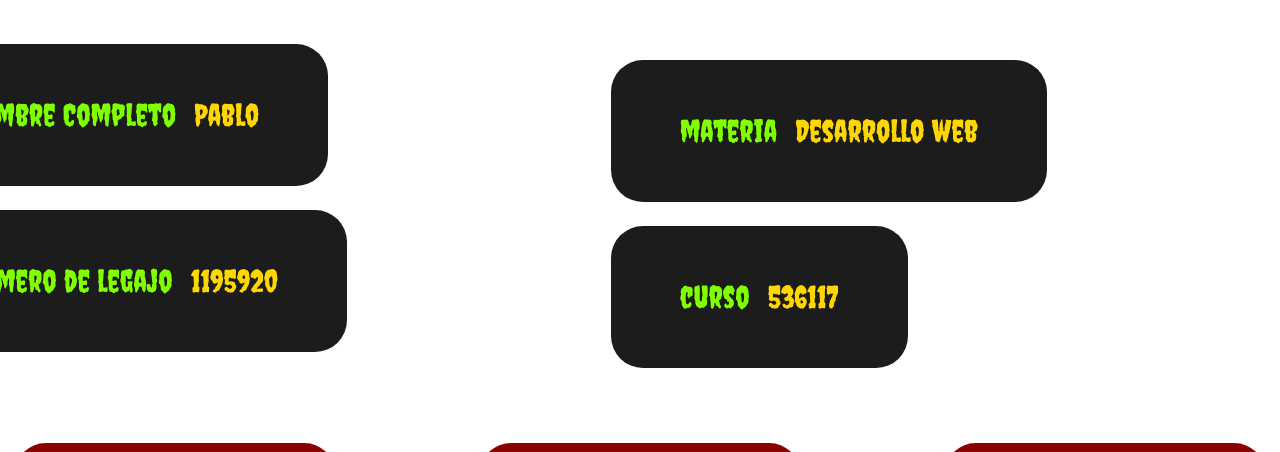
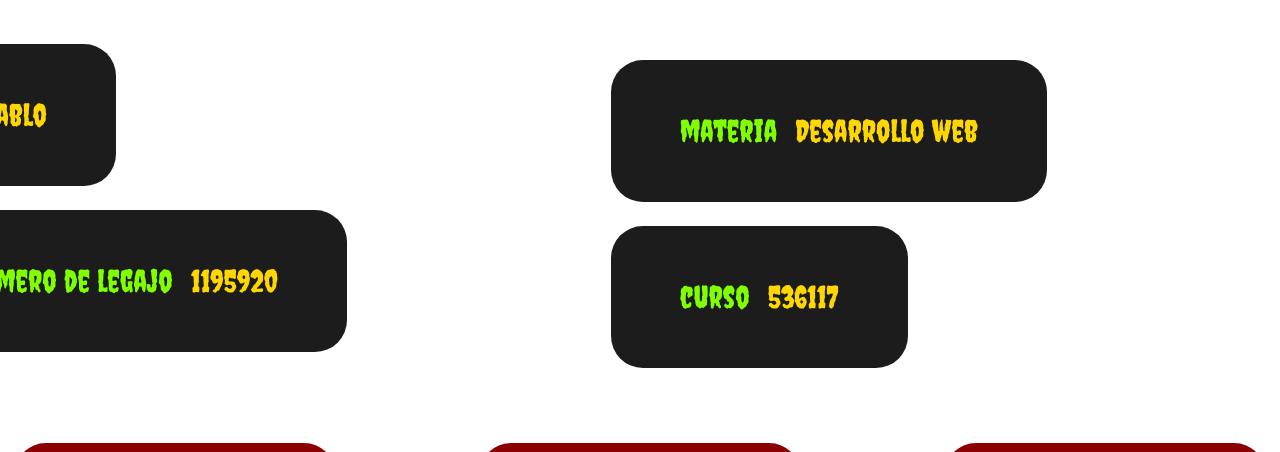
Before and after one commit to Pabloravioli/Ficha-Personal, a plain HTML site: page index.html in a window 1280 px wide. Shown: the part 648-1100 px from the top of the page. Drawn offline with Linux system fonts and the light colour scheme.

Commit message:
commit de prueba

```diff
--- a/index.html
+++ b/index.html
@@ -22,7 +22,7 @@
         <div class="ambasInformacion">
             <div class="informacion">
                 <div class="Nombre">
-                    <p class="datoNombre">Nombre Completo</p>
+                    <p class="datoNombre"></p>
                     <p class="pablo">Pablo</p>
                 </div>
 
```
